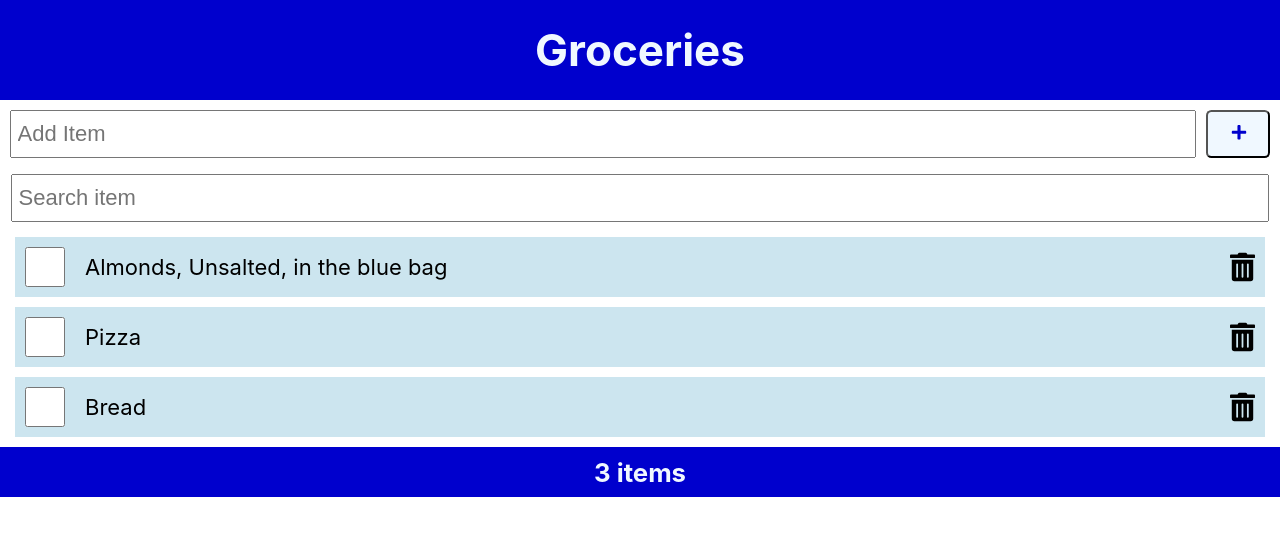
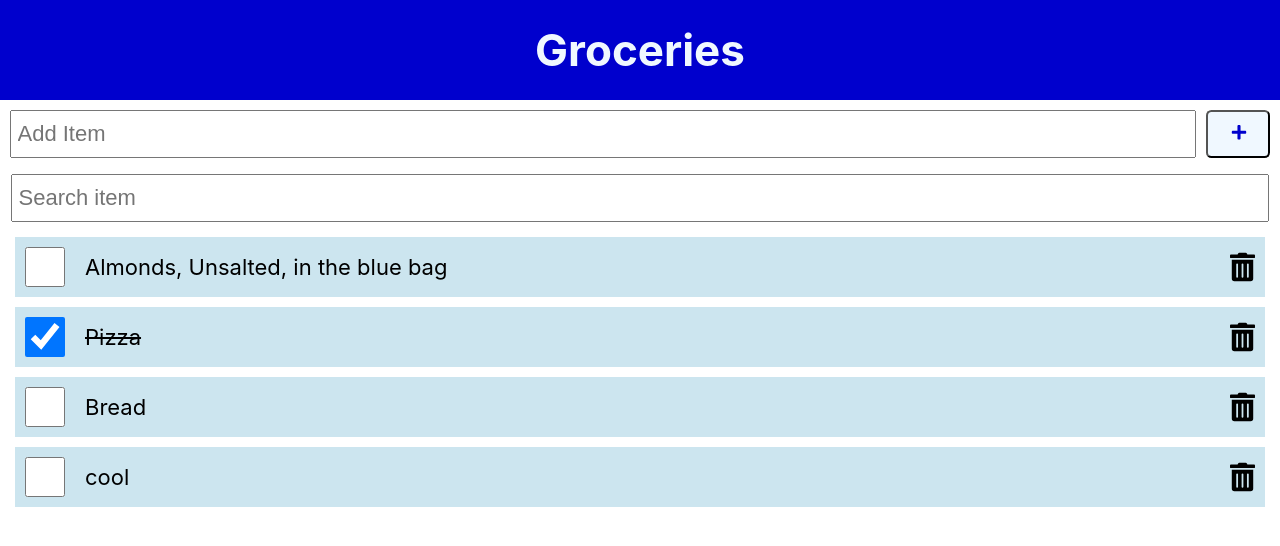
Before and after one commit to Ashwinv23/davegray_tut, a React (Create React App) app: page / in a window 1280 px wide. Shown: the top 546 px of the page. Built offline with nearby package versions, Linux system fonts and the light colour scheme; data requests are answered from the project's data file.

Commit message:
add and update ops for API

```diff
--- a/data/db.json
+++ b/data/db.json
@@ -7,13 +7,18 @@
     },
     {
       "id": 2,
-      "checked": false,
+      "checked": true,
       "name": "Pizza"
     },
     {
       "id": 3,
       "checked": false,
       "name": "Bread"
+    },
+    {
+      "id": 4,
+      "checked": false,
+      "name": "cool"
     }
   ]
 }
--- a/src/App.js
+++ b/src/App.js
@@ -4,6 +4,7 @@ import AddItem from "./components/AddItem";
 import Content from "./components/Content";
 import Footer from "./components/Footer";
 import SearchItem from "./components/SearchItem";
+import apiReq from "./components/apiReq";
 
 function App() {
   const API_URL = "http://localhost:3500/items";
@@ -33,10 +34,22 @@ function App() {
     }, 2000);
   }, []);
 
-  const addItem = (item) => {
+  const addItem = async (item) => {
     const id = items.length ? items[items.length - 1].id + 1 : 1;
-    const listItems = [...items, { id, checked: false, name: item }];
+    const newItem = { id, checked: false, name: item };
+    const listItems = [...items, newItem];
     setItems(listItems);
+
+    const postOptions = {
+      method: "POST",
+      headers: {
+        "Content-Type": "application/json",
+      },
+      body: JSON.stringify(newItem),
+    };
+
+    const result = await apiReq(API_URL, postOptions);
+    if (result) setFetchErr(result);
   };
 
   const handleSubmit = (e) => {
@@ -46,11 +59,23 @@ function App() {
     setNewItem("");
   };
 
-  const handleChange = (id) => {
+  const handleChange = async (id) => {
     const listItems = items.map((item) => {
       return item.id === id ? { ...item, checked: !item.checked } : item;
     });
     setItems(listItems);
+    const item = listItems.filter((item) => item.id === id);
+    console.log("checked item ", item);
+    const updateOptions = {
+      method: "PATCH",
+      headers: {
+        "Content-Type": "application/json",
+      },
+      body: JSON.stringify({ checked: item[0].checked }),
+    };
+    const reqUrl = `${API_URL}/${id}`;
+    const response = await apiReq(reqUrl, updateOptions);
+    if (response) setFetchErr("Update failed");
   };
 
   const handleDelete = (id) => {
@@ -81,7 +106,7 @@ function App() {
           />
         )}
       </section>
-      <Footer items={items} />
+      {/* <Footer items={items} /> */}
     </div>
   );
 }
--- /dev/null
+++ b/src/components/apiReq.js
@@ -0,0 +1,12 @@
+const apiReq = async (url = "", options = null, errMsg = null) => {
+  try {
+    const response = await fetch(url, options);
+    if (!response) throw Error("Please reload the app");
+  } catch (err) {
+    errMsg = err.message;
+  } finally {
+    return errMsg;
+  }
+};
+
+export default apiReq;
```
